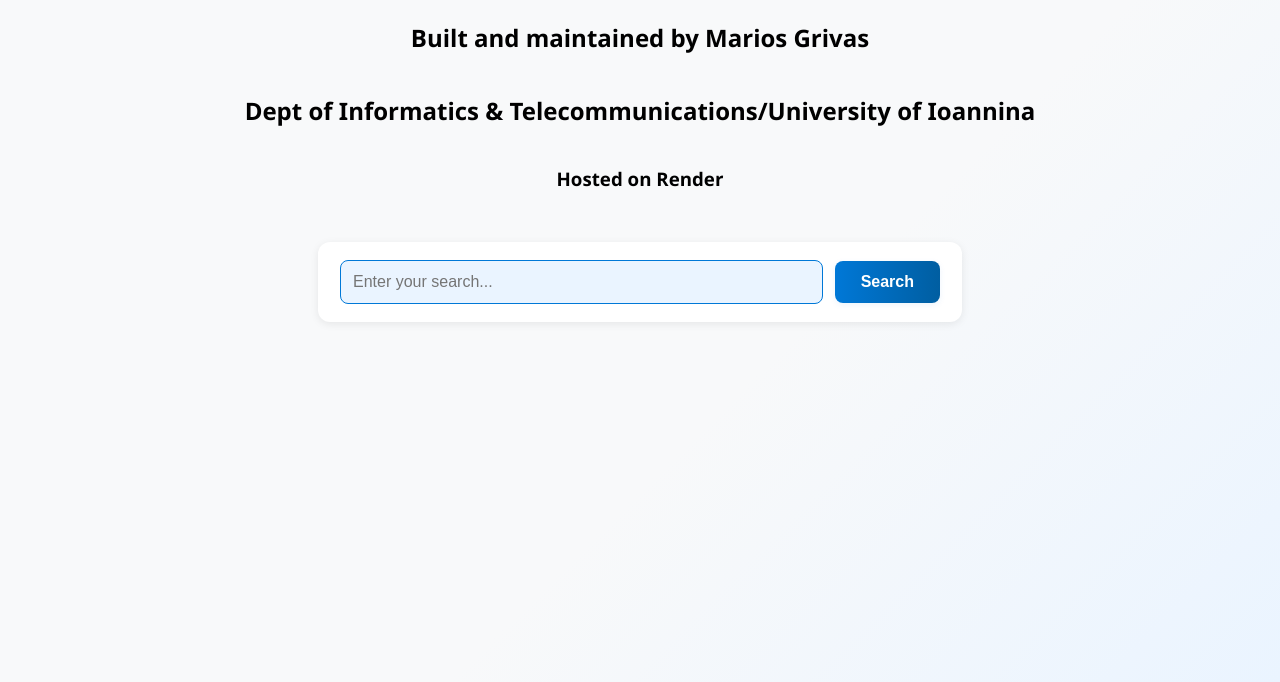
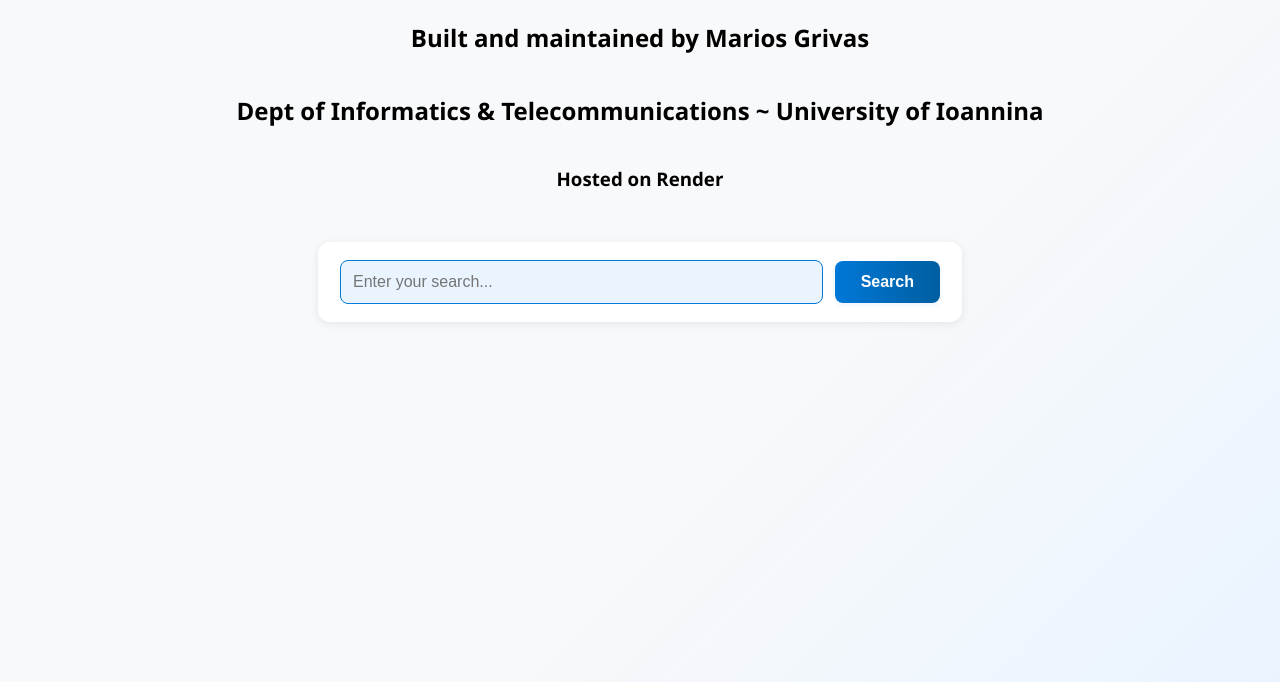
Before and after one commit to Unf0undedOmn1s/research-agent, a plain HTML site: page research-agent.html in a window 1280 px wide. Shown: the part 118-800 px from the top of the page. Drawn offline with Linux system fonts and the light colour scheme.

Commit message:
Update research-agent.html

```diff
--- a/research-agent.html
+++ b/research-agent.html
@@ -131,7 +131,7 @@
 <body>
     <h1>Research Agent</h1>
     <h2>Built and maintained by Marios Grivas</h2>
-    <h2>Dept of Informatics & Telecommunications/University of Ioannina</h2>
+    <h2>Dept of Informatics & Telecommunications ~ University of Ioannina</h2>
     <h3>Hosted on Render</h3>
     <form id="searchForm" action="/search" method="GET">
         <input id="searchInput" type="text" name="q" placeholder="Enter your search..." required>
```
